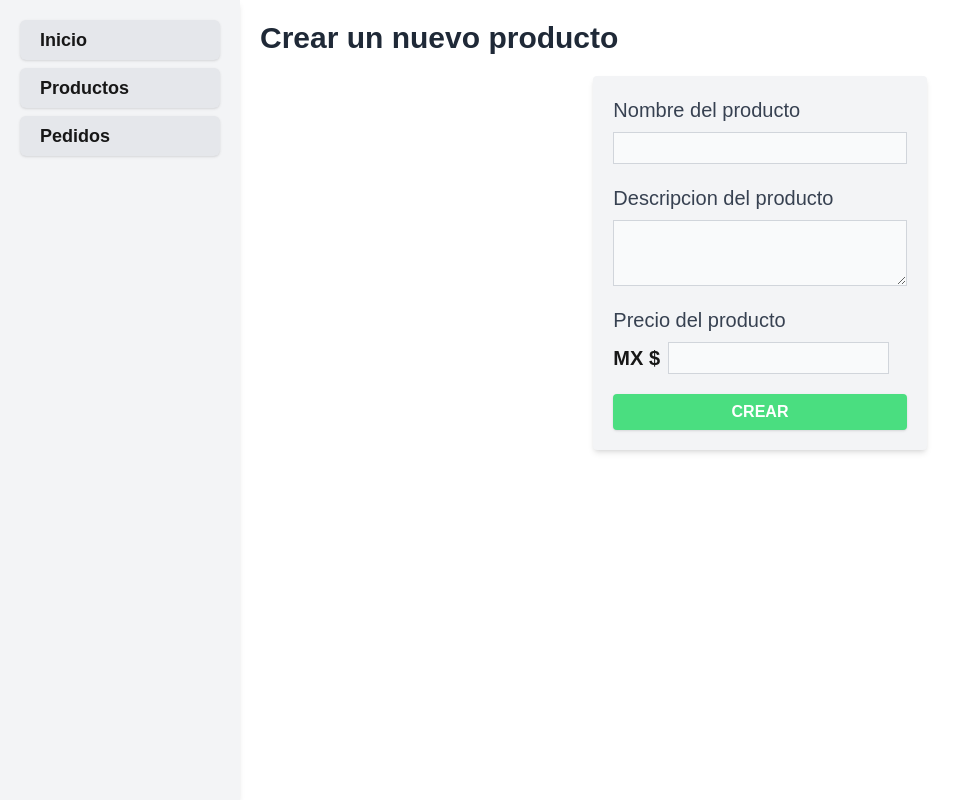
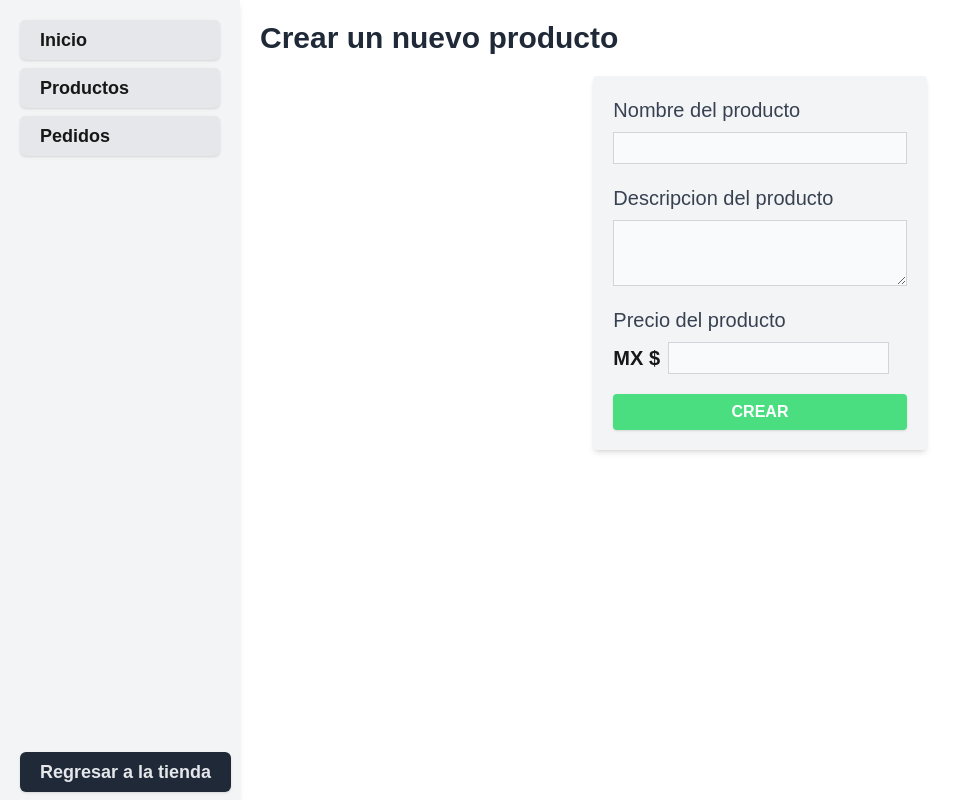
Before and after one commit to Adidier/StoreMathCode, a Next.js app: page /admin/products/create in a window 1280 px wide. Shown: the whole page, without its empty margins (0-970 px from the left). Built offline with nearby package versions, Linux system fonts and the light colour scheme; no server answers.

Commit message:
Navigation between the store and the admin panel

```diff
--- a/app/admin/layout.jsx
+++ b/app/admin/layout.jsx
@@ -7,6 +7,7 @@ export default function AdminLayout({ children }) {
                 <Link className="rounded-md shadow pl-5 pr-5 pt-1.5 pb-1.5 text-lg bg-gray-200 font-bold hover:shadow-md transition-shadow" href="/admin">Inicio</Link>
                 <Link className="rounded-md shadow pl-5 pr-5 pt-1.5 pb-1.5 text-lg bg-gray-200 font-bold hover:shadow-md transition-shadow" href="/admin/products">Productos</Link>
                 <Link className="rounded-md shadow pl-5 pr-5 pt-1.5 pb-1.5 text-lg bg-gray-200 font-bold hover:shadow-md transition-shadow" href="/admin/pedidos">Pedidos</Link>
+                <Link className="rounded-md shadow pl-5 pr-5 pt-1.5 pb-1.5 text-lg bg-gray-800 text-gray-200 font-bold hover:bg-gray-700 hover:shadow-md transition-shadow absolute bottom-2" href="/">Regresar a la tienda</Link>
             </nav>
             <main className="ml-60 p-5 flex flex-col">
                 {children}
--- a/app/ui/NavBar.jsx
+++ b/app/ui/NavBar.jsx
@@ -25,6 +25,7 @@ export function NavBar() {
                     <Link className="p-1.5 rounded-lg hover:text-amber-400" href="/carrito">CARRITO</Link>
                     <Link className="p-1.5 rounded-lg hover:text-amber-400" href="/contacto">CONTACTO</Link>
                     <Link className="p-1.5 rounded-lg hover:text-amber-400" href="https://production.d31fjrkeuz0102.amplifyapp.com">SITIO PRINCIPAL</Link>
+                    <Link className="p-1.5 rounded-lg hover:text-amber-400" href="/admin">ADMIN</Link>
                 </div>
             </nav>
         );
```
